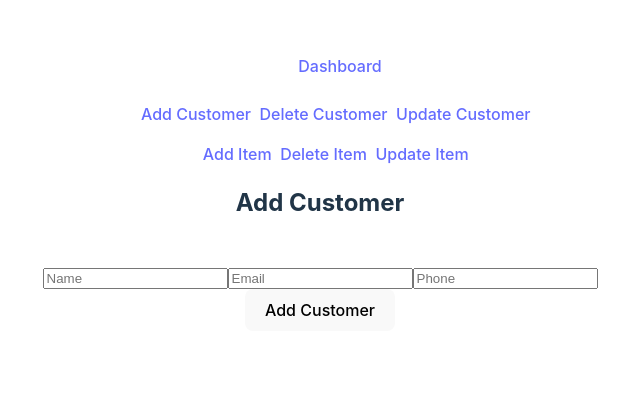
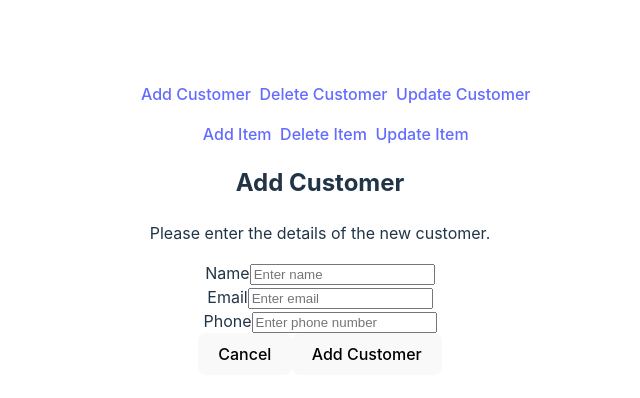
Before and after one commit to Veshon/React-Course-work-frontend-, a React (Vite) app: page /add in a window 1280 px wide. Shown: the part 216-614 px from the top of the page, without its empty margins (320-960 px from the left). Built offline with nearby package versions, Linux system fonts and the light colour scheme.

Commit message:
UI modifications

```diff
--- a/src/components/Modal.tsx
+++ b/src/components/Modal.tsx
@@ -6,8 +6,9 @@ export function Modal(props) {
                 <input
                     type="text"
                     placeholder={props.deletePlaceholder || "Enter description or email"}
-                    onChange={(e) => props.setDescription(e.target.value)}
+                    onChange={(e) => props.setEmail(e.target.value)}
                 />
+
             ) : (
                 // Create/Update modal
                 <>
--- a/src/components/Navigation.tsx
+++ b/src/components/Navigation.tsx
@@ -7,7 +7,12 @@ export function Navigation() {
             <header>
                 <nav>
                     <ul>
-                        <Link to='/'>Dashboard</Link>
+                        <div>
+                            <Link to='/' className="nav-link">Dashboard</Link>
+                            <Link to='/add' className="nav-link">Customer</Link>
+                            {/*going to add customer page*/}
+                            <Link to='/addItem' className="nav-link">Item</Link>
+                        </div>
                         <br></br>
                         <br></br>
                         <Link to='/add'>Add Customer &nbsp;</Link>
--- a/src/pages/AddCustomer.tsx
+++ b/src/pages/AddCustomer.tsx
@@ -1,33 +1,96 @@
-import {useNavigate} from "react-router";
-import {useState} from "react";
-import {Customer} from "../models/Customer.ts";
-import {Modal} from "../components/Modal";
-import { saveCustomer} from "../reducers/CustomerReducer.ts";
-import {useDispatch} from "react-redux";
-import {AppDispatch} from "../store/store.tsx";
+import { useNavigate } from "react-router";
+import { useState } from "react";
+import { Customer } from "../models/Customer.ts";
+import { saveCustomer } from "../reducers/CustomerReducer.ts";
+import { useDispatch } from "react-redux";
+import { AppDispatch } from "../store/store.tsx";
 
 export function AddCustomer() {
-
     const dispatch = useDispatch<AppDispatch>();
     const navigate = useNavigate();
-
 
     const [name, setName] = useState("");
     const [email, setEmail] = useState("");
     const [phone, setPhone] = useState("");
+    const [error, setError] = useState("");
 
-    function handleSubmit() {
+    const handleSubmit = () => {
+        if (!name || !email || !phone) {
+            setError("All fields are required!");
+            return;
+        }
         const newCustomer = new Customer(name, email, phone);
         dispatch(saveCustomer(newCustomer));
         navigate('/');
-    }
+    };
 
     return (
-        <>
-            <header><h2>Add Customer</h2></header>
-            <br/>
+        <div className="max-w-4xl mx-auto p-6 bg-white shadow-lg rounded-lg">
+            <header className="text-center mb-6">
+                <h2 className="text-2xl font-bold text-gray-800">Add Customer</h2>
+                <p className="text-gray-500">Please enter the details of the new customer.</p>
+            </header>
 
-            <Modal handleSubmit={handleSubmit} setName={setName} setEmail={setEmail} setPhone={setPhone} >Add Customer</Modal>
-        </>
+            {error && (
+                <div className="mb-4 p-3 bg-red-100 text-red-800 border border-red-400 rounded-lg">
+                    {error}
+                </div>
+            )}
+
+            <div className="space-y-4">
+                <div className="flex flex-col">
+                    <label htmlFor="name" className="text-gray-700 font-semibold">Name</label>
+                    <input
+                        id="name"
+                        type="text"
+                        value={name}
+                        onChange={(e) => setName(e.target.value)}
+                        className="mt-1 p-3 border border-gray-300 rounded-md shadow-sm focus:outline-none focus:ring-2 focus:ring-blue-400"
+                        placeholder="Enter name"
+                    />
+                </div>
+
+                <div className="flex flex-col">
+                    <label htmlFor="email" className="text-gray-700 font-semibold">Email</label>
+                    <input
+                        id="email"
+                        type="email"
+                        value={email}
+                        onChange={(e) => setEmail(e.target.value)}
+                        className="mt-1 p-3 border border-gray-300 rounded-md shadow-sm focus:outline-none focus:ring-2 focus:ring-blue-400"
+                        placeholder="Enter email"
+                    />
+                </div>
+
+                <div className="flex flex-col">
+                    <label htmlFor="phone" className="text-gray-700 font-semibold">Phone</label>
+                    <input
+                        id="phone"
+                        type="text"
+                        value={phone}
+                        onChange={(e) => setPhone(e.target.value)}
+                        className="mt-1 p-3 border border-gray-300 rounded-md shadow-sm focus:outline-none focus:ring-2 focus:ring-blue-400"
+                        placeholder="Enter phone number"
+                    />
+                </div>
+            </div>
+
+            <div className="flex justify-end space-x-4 mt-6">
+                <button
+                    type="button"
+                    onClick={() => navigate("/")}
+                    className="px-6 py-2 bg-gray-500 text-white rounded-lg hover:bg-gray-600 focus:outline-none focus:ring-2 focus:ring-gray-300"
+                >
+                    Cancel
+                </button>
+
+                <button
+                    onClick={handleSubmit}
+                    className="px-6 py-2 bg-blue-500 text-white rounded-lg hover:bg-blue-600 focus:outline-none focus:ring-2 focus:ring-blue-300"
+                >
+                    Add Customer
+                </button>
+            </div>
+        </div>
     );
 }
--- a/src/pages/Dashboard.tsx
+++ b/src/pages/Dashboard.tsx
@@ -1,17 +1,16 @@
-import {Customer} from "../models/Customer.ts";
-import {useDispatch, useSelector} from "react-redux";
-import {AppDispatch} from "../store/store.tsx";
-import {useEffect} from "react";
-import {getCustomers} from "../reducers/CustomerReducer.ts";
-import {getItems} from "../reducers/ItemReducer.ts";
-import {Item} from "../models/Item.ts";
+import { Customer } from "../models/Customer.ts";
+import { useDispatch, useSelector } from "react-redux";
+import { AppDispatch } from "../store/store.tsx";
+import { useEffect } from "react";
+import { getCustomers } from "../reducers/CustomerReducer.ts";
+import { getItems } from "../reducers/ItemReducer.ts";
+import { Item } from "../models/Item.ts";
 
 export function Dashboard() {
-
     const dispatch = useDispatch<AppDispatch>();
 
-    const customers = useSelector((state)=>state.customer);
-    const items = useSelector((state)=>state.item);
+    const customers = useSelector((state) => state.customer);
+    const items = useSelector((state) => state.item);
 
     useEffect(() => {
         if (customers.length === 0) {
@@ -26,10 +25,63 @@ export function Dashboard() {
     }, [dispatch, items.length]);
 
     return (
-        <>
-            Dashboard
-            {customers.map((customer: Customer) => (<div key={customer.email}>{customer.name + ' '+ customer.email + ' '+ customer.phone }</div>))}
-            {items.map((item: Item) => (<div key={item.description}>{item.price + ' '+ item.description + ' '+ item.qty }</div>))}
-        </>
+        <div className="min-h-screen bg-gray-100">
+            {/* Header */}
+            <header className="bg-indigo-600 text-white text-3xl font-bold p-6">
+                <h1>Dashboard</h1>
+            </header>
+
+            <main className="p-6">
+                {/* Customers Section */}
+                <section className="mb-8">
+                    <h2 className="text-2xl font-semibold text-gray-800 mb-4">Customers</h2>
+                    <div className="overflow-x-auto bg-white shadow-md rounded-lg">
+                        <table className="min-w-full table-auto">
+                            <thead className="bg-gray-200">
+                            <tr>
+                                <th className="px-6 py-3 text-left text-sm font-medium text-gray-600">Name</th>
+                                <th className="px-6 py-3 text-left text-sm font-medium text-gray-600">Email</th>
+                                <th className="px-6 py-3 text-left text-sm font-medium text-gray-600">Phone</th>
+                            </tr>
+                            </thead>
+                            <tbody>
+                            {customers.map((customer: Customer) => (
+                                <tr key={customer.email} className="border-b">
+                                    <td className="px-6 py-4 text-sm text-gray-800">{customer.name}</td>
+                                    <td className="px-6 py-4 text-sm text-gray-800">{customer.email}</td>
+                                    <td className="px-6 py-4 text-sm text-gray-800">{customer.phone}</td>
+                                </tr>
+                            ))}
+                            </tbody>
+                        </table>
+                    </div>
+                </section>
+
+                {/* Items Section */}
+                <section>
+                    <h2 className="text-2xl font-semibold text-gray-800 mb-4">Items</h2>
+                    <div className="overflow-x-auto bg-white shadow-md rounded-lg">
+                        <table className="min-w-full table-auto">
+                            <thead className="bg-gray-200">
+                            <tr>
+                                <th className="px-6 py-3 text-left text-sm font-medium text-gray-600">Description</th>
+                                <th className="px-6 py-3 text-left text-sm font-medium text-gray-600">Price</th>
+                                <th className="px-6 py-3 text-left text-sm font-medium text-gray-600">Quantity</th>
+                            </tr>
+                            </thead>
+                            <tbody>
+                            {items.map((item: Item) => (
+                                <tr key={item.description} className="border-b">
+                                    <td className="px-6 py-4 text-sm text-gray-800">{item.description}</td>
+                                    <td className="px-6 py-4 text-sm text-gray-800">${item.price}</td>
+                                    <td className="px-6 py-4 text-sm text-gray-800">{item.qty}</td>
+                                </tr>
+                            ))}
+                            </tbody>
+                        </table>
+                    </div>
+                </section>
+            </main>
+        </div>
     );
 }
--- a/src/reducers/CustomerReducer.ts
+++ b/src/reducers/CustomerReducer.ts
@@ -1,119 +1,114 @@
-import {Customer} from "../models/Customer.ts";
-import {createAsyncThunk, createSlice, PayloadAction} from "@reduxjs/toolkit";
+// reducers/CustomerReducer.ts
+import { Customer } from "../models/Customer.ts";
+import { createAsyncThunk, createSlice, PayloadAction } from "@reduxjs/toolkit";
 import axios from "axios";
 
-export const initialState : Customer[] = [];
+export const initialState: Customer[] = [];
 
 const api = axios.create({
-    baseURL : "http://localhost:3000/customer"
-})
+    baseURL: "http://localhost:3000/customer",
+});
 
+// Save customer action
 export const saveCustomer = createAsyncThunk(
-    'customer/saveCustomer',
+    "customer/saveCustomer",
     async (customer: Customer) => {
         try {
-            const response = await api.post('/add', customer);
+            const response = await api.post("/add", customer);
             return response.data;
         } catch (error) {
-            return console.log('error',error)
+            console.log("Error saving customer", error);
         }
     }
 );
 
+// Delete customer action
 export const deleteCustomer = createAsyncThunk(
-    'customer/deleteCustomer',
-    async (id : string) =>{
-        try{
+    "customer/deleteCustomer",
+    async (id: string) => {
+        try {
             const response = await api.delete(`/delete/${id}`);
             return response.data;
-        }catch(err){
-            console.log(err);
+        } catch (err) {
+            console.log("Error deleting customer", err);
         }
     }
-)
+);
 
-export const updateCustomer  = createAsyncThunk(
-    'customer/updateCustomer',
-    async (customer : Customer) =>{
-        try{
-            const response = await api.put(`/update/${customer.id}`,customer);
+// Update customer action
+export const updateCustomer = createAsyncThunk(
+    "customer/updateCustomer",
+    async (customer: Customer) => {
+        try {
+            const response = await api.put(`/update/${customer.id}`, customer);
             return response.data;
-        }catch(err){
-            console.log(err);
+        } catch (err) {
+            console.log("Error updating customer", err);
         }
     }
-)
+);
 
+// Get customers action
 export const getCustomers = createAsyncThunk(
-    'customer/getCustomers',
-    async ()=>{
-        try{
-            const response = await api.get('/view');
+    "customer/getCustomers",
+    async () => {
+        try {
+            const response = await api.get("/view");
             return response.data;
-        }catch(err){
-            console.log(err);
+        } catch (err) {
+            console.log("Error fetching customers", err);
         }
     }
-)
+);
 
 const customerSlice = createSlice({
-    name : 'customer',
+    name: "customer",
     initialState,
-    reducers:{
-        addCustomer(state, action:PayloadAction<Customer>){
-            state.push(action.payload);
-        }
+    reducers: {
+        addCustomer(state, action: PayloadAction<Customer>) {
+            // Avoid duplicate customers by checking email
+            const existingCustomer = state.find(
+                (customer) => customer.email === action.payload.email
+            );
+            if (!existingCustomer) {
+                state.push(action.payload);
+            }
+        },
     },
     extraReducers: (builder) => {
-        builder
-            .addCase(saveCustomer.fulfilled, (state, action) => {
+        // Add new customer after saving
+        builder.addCase(saveCustomer.fulfilled, (state, action) => {
+            // Avoid duplicates by checking email
+            const existingCustomer = state.find(
+                (customer) => customer.email === action.payload.email
+            );
+            if (!existingCustomer) {
                 state.push(action.payload);
-            })
-            .addCase(saveCustomer.rejected, (state, action) => {
-                console.error("Failed to save customer:", action.payload);
-            })
-            .addCase(saveCustomer.pending, (state, action) => {
-                console.error("Pending");
-            });
-        builder
-            .addCase(deleteCustomer.rejected, (state, action) => {
-                console.error("Failed to save customer:", action.payload);
-            })
-            .addCase(deleteCustomer.fulfilled, (state, action) => {
-               return state = state.filter((customer:Customer)=> customer.email !== action.payload.email);
-            })
-            .addCase(deleteCustomer.pending, (state, action) => {
-                console.log("Pending delete customer",action.payload);
-            });
-        builder
-            .addCase(updateCustomer.rejected, (state, action) => {
-                console.error("Failed to save customer:", action.payload);
-            })
-            .addCase(updateCustomer.fulfilled, (state, action) => {
-                const customer = state.find((customer:Customer) => customer.email === action.payload.email);
-                if (customer) {
-                    customer.name = action.payload.name;
-                    customer.phone = action.payload.phone;
-                }
-            })
-            .addCase(updateCustomer.pending, (state, action) => {
-                console.log("Pending update customer:", action.payload);
-            });
-        builder
-            .addCase(getCustomers.fulfilled, (state, action) => {
-                action.payload.map((customer:Customer) => {
-                    state.push(customer);
-                })
-            })
-            .addCase(getCustomers.pending, (state, action) => {
-                console.log("Pending get customer:", action.payload);
-            })
-            .addCase(getCustomers.rejected, (state, action) => {
-                console.error("Failed to save customer:", action.payload);
-            })
+            }
+        });
 
-    }
+        // Handle delete customer
+        builder.addCase(deleteCustomer.fulfilled, (state, action) => {
+            return state.filter((customer) => customer.email !== action.payload.email);
+        });
+
+        // Handle update customer
+        builder.addCase(updateCustomer.fulfilled, (state, action) => {
+            const customerIndex = state.findIndex(
+                (customer) => customer.email === action.payload.email
+            );
+            if (customerIndex >= 0) {
+                state[customerIndex] = action.payload;
+            }
+        });
+
+        // Fetch and replace customer list to avoid duplicates
+        builder.addCase(getCustomers.fulfilled, (state, action) => {
+            // Replace the existing customers array with the new one
+            return action.payload;
+        });
+    },
 });
 
-export const {addCustomer}  = customerSlice.actions;
+export const { addCustomer } = customerSlice.actions;
 export default customerSlice.reducer;
```
Also changed, not shown: src/assets/style.css (+10 -0 lines), src/reducers/ItemReducer.ts (+70 -57 lines).
